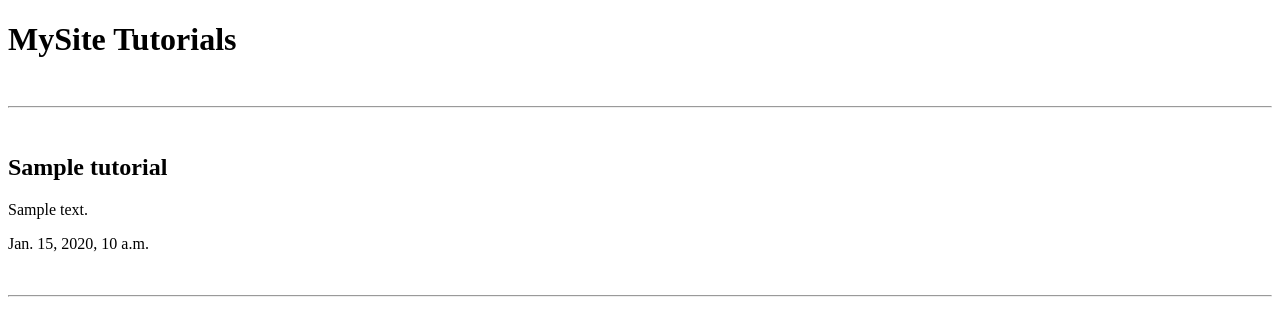
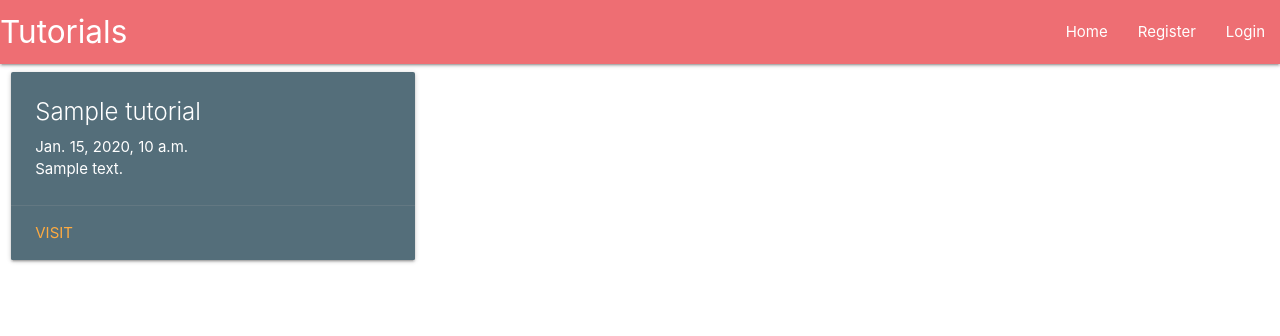
Before and after one commit to iamdhiru19/mysite, a Django app: page / in a window 1280 px wide. Shown: the top 336 px of the page. Run offline with Django 4.2, Linux system fonts and the light colour scheme; tables that the repository leaves empty hold one stand-in row (values such as "Sample post"); some libraries are stand-ins or nearby versions.

Commit message:
add header files

```diff
--- a/main/models.py
+++ b/main/models.py
@@ -1,12 +1,13 @@
 from django.db import models
 from datetime import datetime
+from django.utils import timezone
 
 # Create your models here.
 class Tutorial(models.Model):
     tutorial_title = models.CharField(max_length=200)
     tutorial_content = models.TextField()
-    tutorial_published = models.DateTimeField("date published", default=datetime.now())
+    tutorial_published = models.DateTimeField("date published", default=timezone.now)
 
 
-    # def __str__(self):
-        # return self.tutorial_title
+    def __str__(self):
+        return self.tutorial_title
--- a/main/templates/main/home.html
+++ b/main/templates/main/home.html
@@ -1,19 +1,62 @@
 <!DOCTYPE html>
 <html>
 <head>
+{% load static %}
+<link href="{% static 'tinymce/skins/content/default/content.min.css' %}" rel="stylesheet">
+
+<!-- Compiled and minified CSS -->
+<link rel="stylesheet" href="https://cdnjs.cloudflare.com/ajax/libs/materialize/1.0.0/css/materialize.min.css">
+
+<!-- Compiled and minified JavaScript -->
+<script src="https://cdnjs.cloudflare.com/ajax/libs/materialize/1.0.0/js/materialize.min.js"></script>
+
 <title>Page Title</title>
 </head>
 <body>
+<!--
+<h1>MySite Tutorials</h1>
+<br><hr><br> -->
 
-<h1>MySite Tutorials</h1>
-<br><hr><br>
-
-{% for tutorial in tutorials %}
+<!-- {% for tutorial in tutorials %}
 <h2>{{tutorial.tutorial_title}}</h2>
 {{tutorial.tutorial_content|safe}}
 <p>{{tutorial.tutorial_published}}</p>
 <br><hr><br>
-{% endfor %}
+{% endfor %} -->
+
+
+
+
+<nav>
+    <div class="nav-wrapper">
+      <a href="/" class="brand-logo">Tutorials</a>
+      <ul id="nav-mobile" class="right hide-on-med-and-down">
+        <li><a href="/">Home</a></li>
+        <li><a href="/register">Register</a></li>
+        <li><a href="/login">Login</a></li>
+      </ul>
+    </div>
+</nav>
+
+<div class="row">
+    {% for tutorial in tutorials %}
+    <div class="col s12 m6 l4">
+      <div class="card blue-grey darken-1">
+        <div class="card-content white-text">
+          <span class="card-title">{{tutorial.tutorial_title}}</span>
+          <p style= "front-size: 70%">{{tutorial.tutorial_published}}</p>
+          <p>{{tutorial.tutorial_content|safe}}</p>
+
+        </div>
+        <div class="card-action">
+          <a href="#">Visit</a>
+
+        </div>
+      </div>
+    </div>
+    {% endfor %}
+</div>
 
 </body>
+<script src = "{% static 'tinymce/plugins/code/plugin.min.js' %}"></script>
 </html>
```
Also changed, not shown: main/migrations/0002_alter_tutorial_tutorial_published.py, main/migrations/0003_alter_tutorial_tutorial_published.py.
